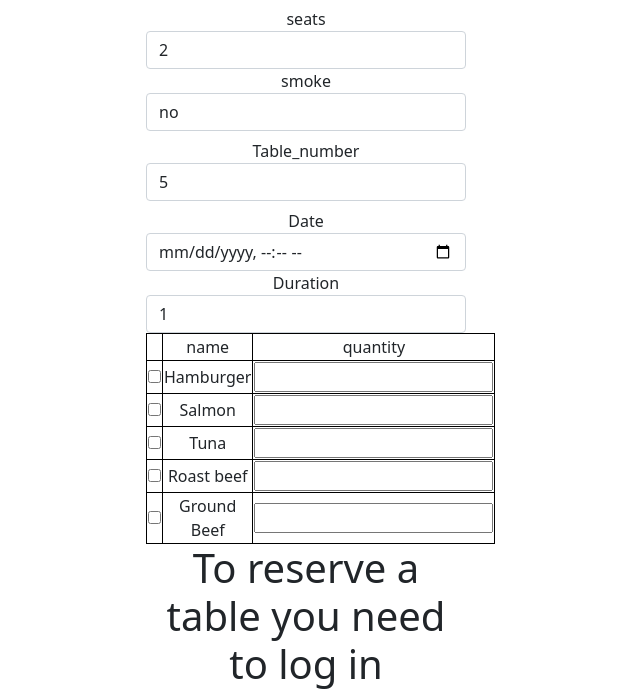
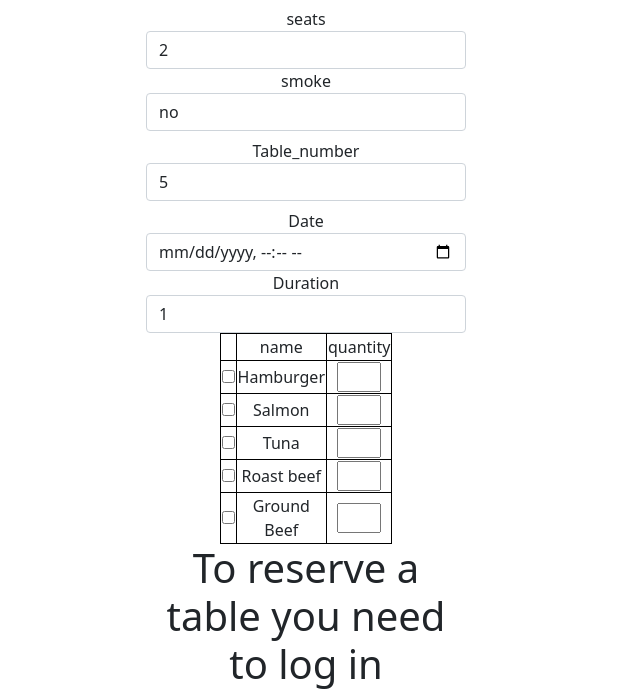
Before and after one commit to salamonakos064/wp_etterem, a PHP site: page /reserve.php in a window 1280 px wide. Shown: the part 557-1253 px from the top of the page, without its empty margins (334-974 px from the left). Run offline with PHP 8.4, Linux system fonts and the light colour scheme; data comes from the database, SQL or seed files in the repository.

Commit message:
some changes in css

```diff
--- a/css/style.css
+++ b/css/style.css
@@ -4,7 +4,7 @@
     text-align: center;
 }
 .table-design{
-    width: 50%;
+    width: 15%;
     margin: auto;
     border: 1px solid black;
 
@@ -12,6 +12,10 @@
 .button-size{
     width: 50%;
     margin: auto;
+}
+.input-style{
+    width: 70%;
+
 }
 .table-design td{
     border: 1px solid black;
--- a/getdatabase.php
+++ b/getdatabase.php
@@ -24,7 +24,7 @@ require_once "db_config.php";
       echo "<h1 class=\"text-center\">Reservations</h1>";
       echo "<form method=\"post\" class=\"text-center\" action=\"editdatabase.php\">";
 
-      echo "<table class=\"table-design table mt-3\">";
+      echo "<table class=\"table-design mt-3\">";
       echo "<tr>\n<td>Reservation code</td>\n";
       if($_GET["user-type"]!=1)
       {
--- a/reserve.php
+++ b/reserve.php
@@ -134,7 +134,7 @@ require_once "action.php";
     echo "<tr><td></td><td>name</td><td>quantity</td></tr>";
     while($row=$result->fetch())
     {
-        echo "<tr><td><input type=\"checkbox\"  name=\"food[$row[0]]\"></td><td>$row[1]</td><td><input type=\"number\" name=\"quantity[$row[0]]\"></td></tr>";
+        echo "<tr><td><input type=\"checkbox\"  name=\"food[$row[0]]\"></td><td>$row[1]</td><td><input type=\"number\" class=\"input-style\" name=\"quantity[$row[0]]\"></td></tr>";
 
     }
     echo "</table>";
```
